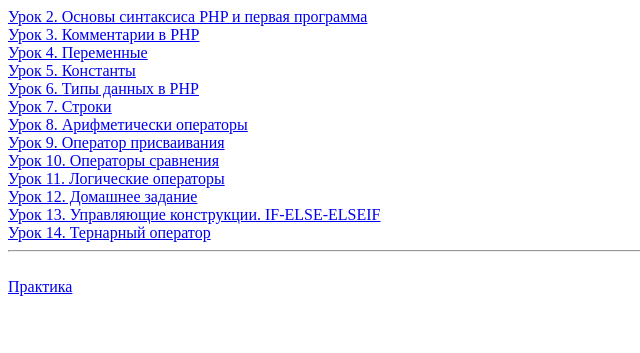
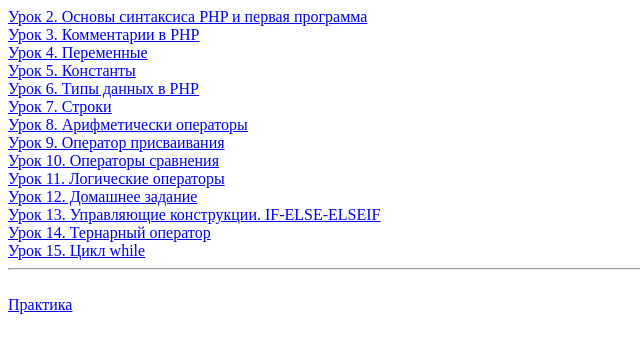
Before and after one commit to cikadex/lesson-php, a PHP site: page / in a window 1280 px wide. Shown: the top 353 px of the page, without its empty margins (0-640 px from the left). Run offline with PHP 8.4, Linux system fonts and the light colour scheme.

Commit message:
lesson15 • Урок 15

```diff
--- a/index.php
+++ b/index.php
@@ -20,6 +20,7 @@
 <a href="lesson12/index.php">Урок 12. Домашнее задание</a><br>
 <a href="lesson13/index.php">Урок 13. Управляющие конструкции. IF-ELSE-ELSEIF</a><br>
 <a href="lesson14/index.php">Урок 14. Тернарный оператор</a><br>
+<a href="lesson15/index.php">Урок 15. Цикл while</a><br>
 <hr>
 <br>
 <a href="pract.php">Практика</a><br>
```
